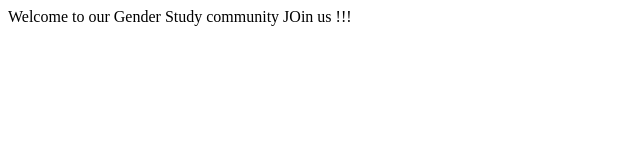
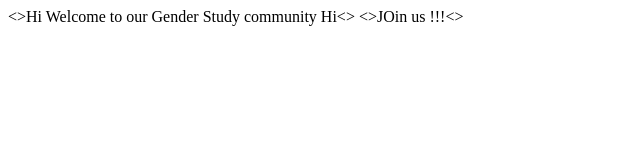
Before and after one commit to 256JOSEPHBIDEN/storage, a plain HTML site: page index.html in a window 1280 px wide. Shown: the whole page, without its empty margins (0-640 px from the left). Drawn offline with Linux system fonts and the light colour scheme.

Commit message:
Update index.html

```diff
--- a/index.html
+++ b/index.html
@@ -1,2 +1,2 @@
-<Hi>Welcome to our Gender Study community<Hi>
-               JOin us !!!
+<>Hi Welcome to our Gender Study community Hi<>
+              <>JOin us !!!<>
```
